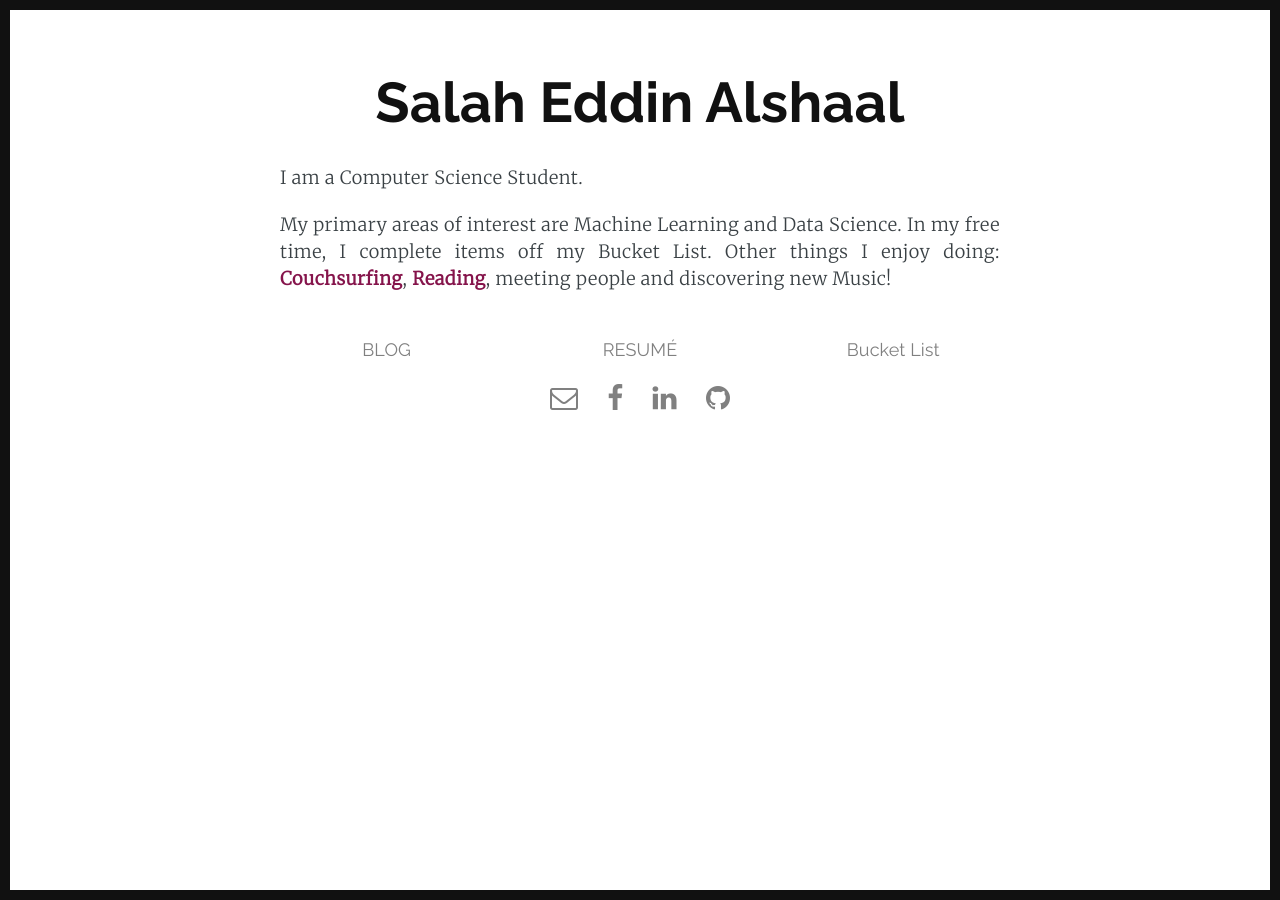
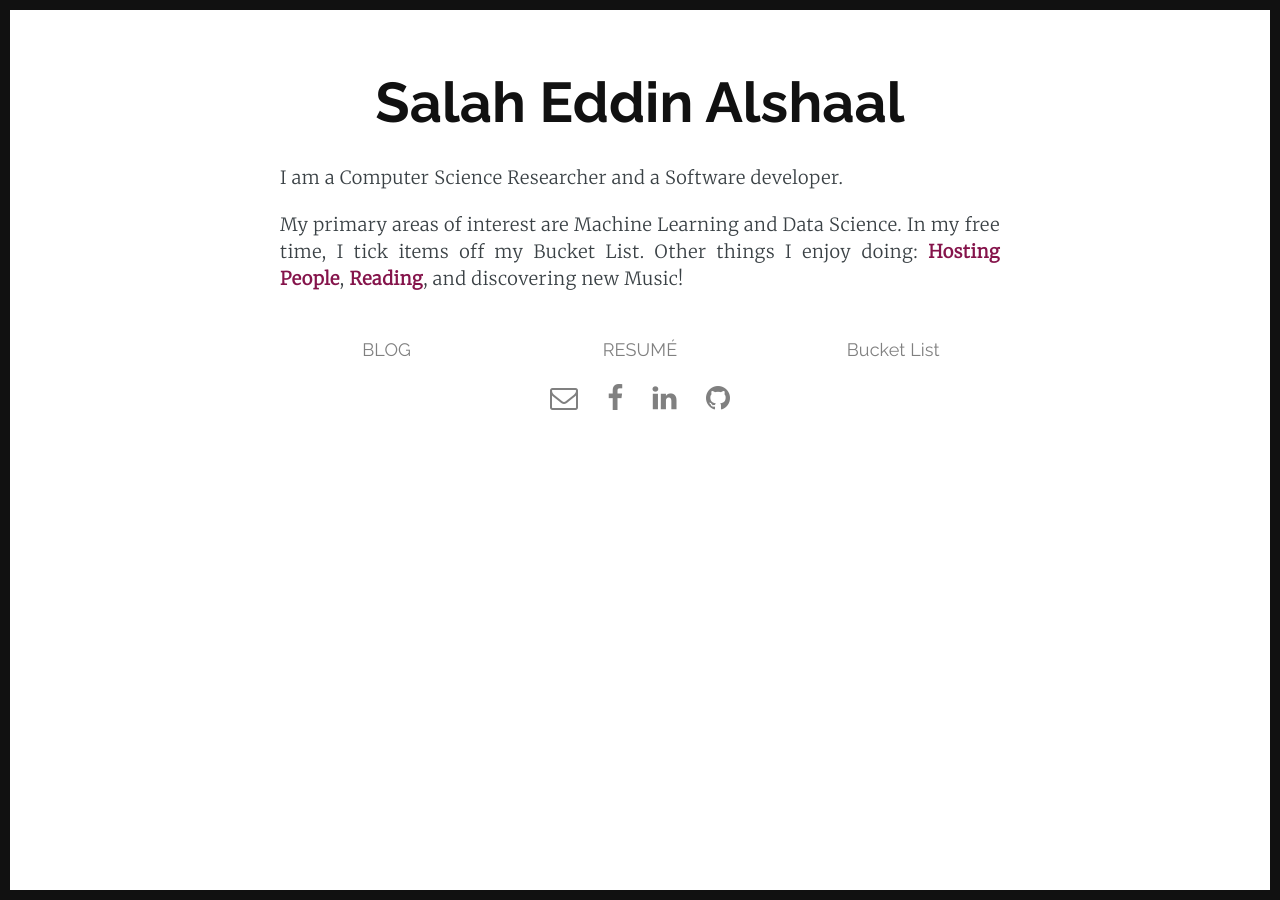
Before and after one commit to SalahEddin/SalahEddin.github.io, a Jekyll site: the page index.html, which Jekyll copies as it is, in a window 1280 px wide. Built offline with Jekyll 4.4.1, drawn with Linux system fonts in a browser that asks for light colours; nearby versions of some CDN libraries; Markdown is read by kramdown in place of the engine named in the settings.

Commit message:
spelling

```diff
--- a/index.html
+++ b/index.html
@@ -31,12 +31,12 @@
         <div class="row">
           <div id="bio">
               <p class="text-justify">
-                I am a Computer Science Student.
+                I am a Computer Science Researcher and a Software developer.
               </p>
 
               <p class="text-justify">
-                My primary areas of interest are Machine Learning and Data Science. In my free time, I complete items off my Bucket List. Other things I enjoy doing: <a target="_blank" class="special-link" href="https://www.couchsurfing.com/people/salah-alshaal">Couchsurfing</a>,
-                <a target="_blank" class="special-link" href="https://www.goodreads.com/user/show/5277146-salah">Reading</a>, meeting people and discovering new Music!
+                My primary areas of interest are Machine Learning and Data Science. In my free time, I tick items off my Bucket List. Other things I enjoy doing: <a target="_blank" class="special-link" href="https://www.couchsurfing.com/people/salah-alshaal">Hosting People</a>,
+                <a target="_blank" class="special-link" href="https://www.goodreads.com/user/show/5277146-salah">Reading</a>, and discovering new Music!
               </p>
           </div>
         </div>
```
